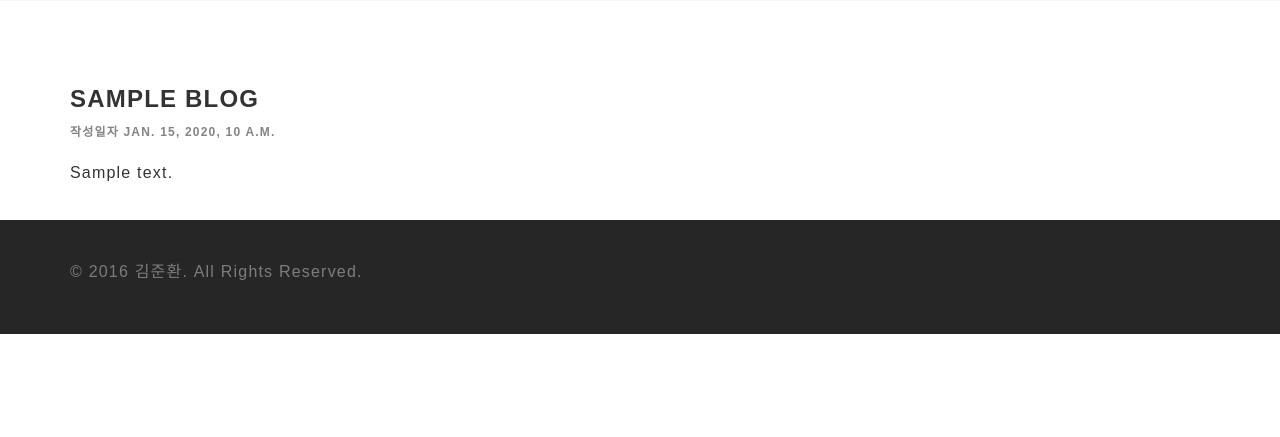
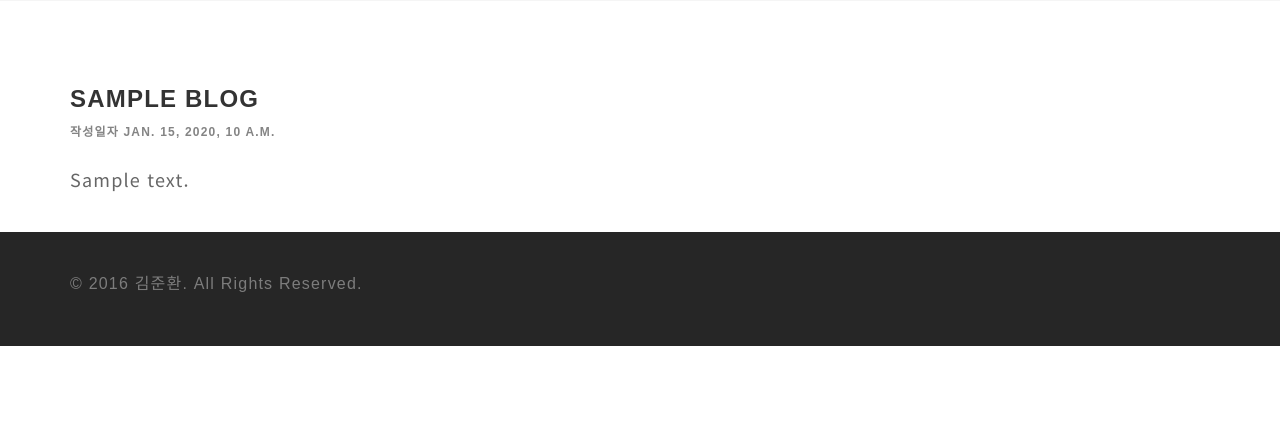
Before and after one commit to xncbf/aquam, a Django app: template aquam/blog/templates/cluster/blog_detail.html in a window 1280 px wide. Shown: the part 230-667 px from the top of the page. Run offline with Django 3.2, Linux system fonts and the light colour scheme; the template is opened without the code that fills it: most values are stand-ins (such as "Sample title", 1, 10 or a date in 2020); some libraries are stand-ins or nearby versions; some web fonts are replaced.

Commit message:
initial commit

```diff
--- a/aquam/blog/static/blog/css/style.css
+++ b/aquam/blog/static/blog/css/style.css
@@ -35,7 +35,6 @@
 	@import url("http://cdn.rawgit.com/hiun/NanumSquare/master/nanumsquare.css");
 	@import url("http://fonts.googleapis.com/earlyaccess/notosanskr.css");
 	@import url("https://cdn.jsdelivr.net/font-nanum/1.0/nanumbarungothic/nanumbarungothic.css");
-
 
 
 
@@ -1037,6 +1036,19 @@
 		width: 100%;
 	}
 
+	.post-article p{
+		font-family: 'Noto Sans KR', sans-serif;
+		font-size: 18px;
+		font-weight: 400;
+		color: #666666;
+    	line-height: 2.0;
+	}
+	.post-article p img{
+		margin: 10px 0px 10px 40px;
+		padding: 5px;
+		border: 1px solid #eeeeee;
+	}
+
 
 
 /* 15. FOOTER */
```
